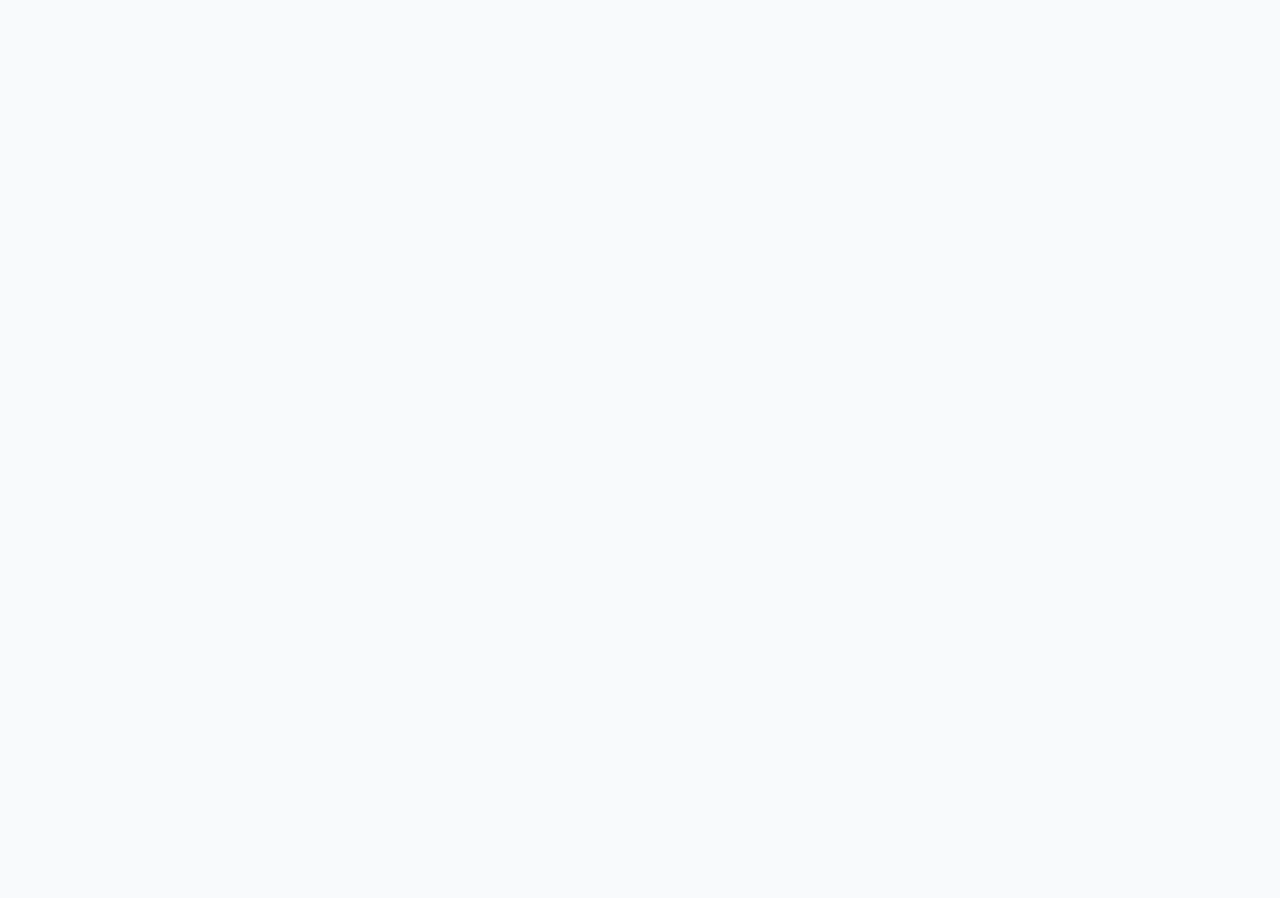
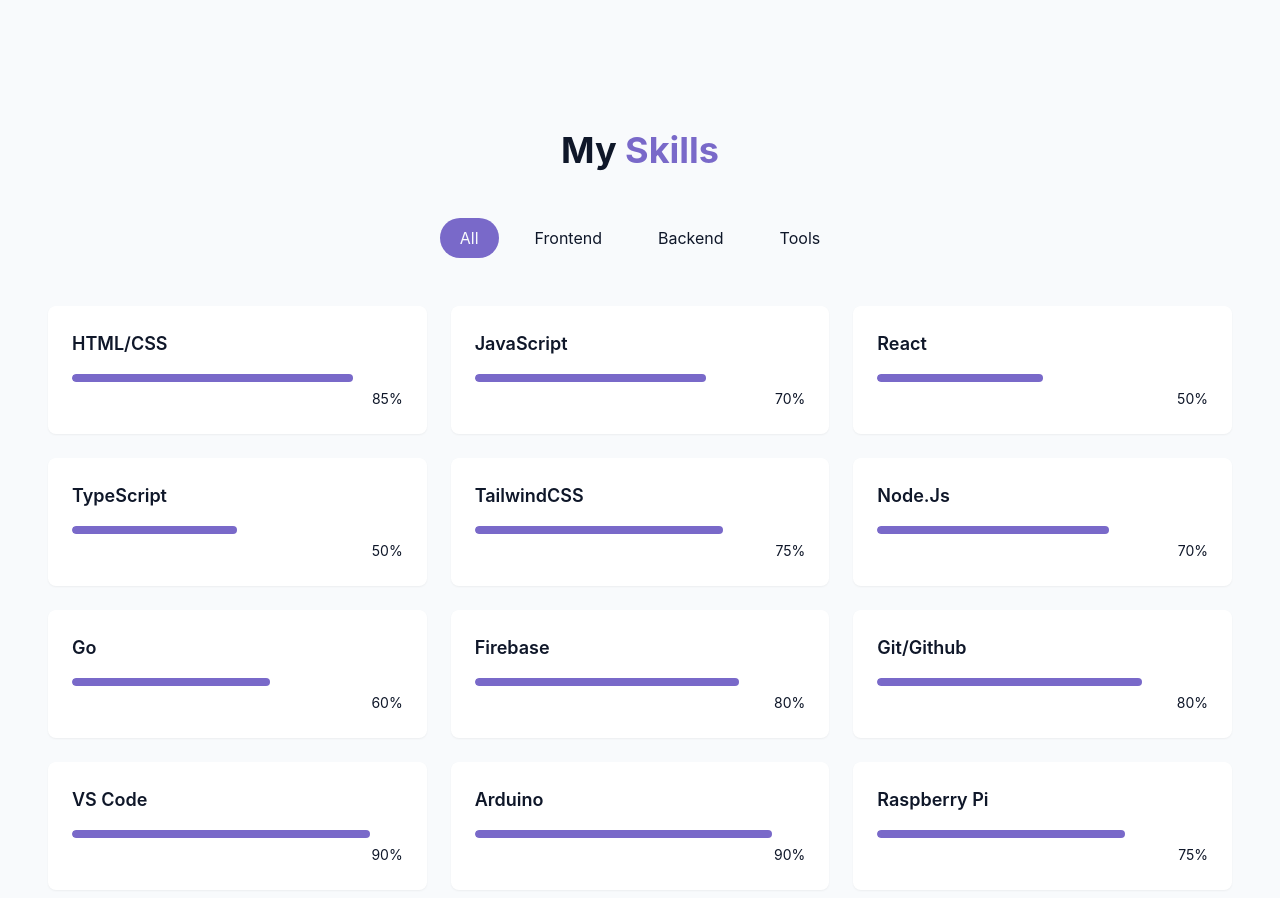
Before and after one commit to Gdankz/Portfolio, a React app: page / in a window 1280 px wide. Shown: the part 1400-2298 px from the top of the page. Before the commit the page ends 1434 px from the top, so only its background shows below. Built offline with nearby package versions, Linux system fonts and the light colour scheme; the HTML template or start-up script is replaced by a standard one.

Commit message:
Add Skills Page

```diff
--- /dev/null
+++ b/src/components/Skills.tsx
@@ -0,0 +1,79 @@
+import { useState } from "react"
+import { cn } from "../lib/utils"
+
+
+const skills = [
+    // Frontend
+    { name: "HTML/CSS", level: 85, category: "frontend" },
+    { name: "JavaScript", level: 70, category: "frontend" },
+    { name: "React", level: 50, category: "frontend" },
+    { name: "TypeScript", level: 50, category: "frontend" },
+    { name: "TailwindCSS", level: 75, category: "frontend" },
+
+    // Backend
+    { name: "Node.Js", level: 70, category: "backend" },
+    { name: "Go", level: 60, category: "backend" },
+    { name: "Firebase", level: 80, category: "backend" },
+
+    // Tools
+    { name: "Git/Github", level: 80, category: "tools" },
+    { name: "VS Code", level: 90, category: "tools" },
+    { name: "Arduino", level: 90, category: "tools" },
+    { name: "Raspberry Pi", level: 75, category: "tools" },
+]
+
+const categories = ["all", "frontend", "backend", "tools"]
+
+
+
+
+export const Skills = () => {
+    const [activeCategory, setActiveCategory] = useState("all")
+
+    const filteredSkills = skills.filter((skill) => activeCategory === "all" || skill.category === activeCategory)
+    return <section id="skills" className="py-24 px-4 relative bg-secondary/30">
+        <div className="container mx-auto max-2-5xl">
+            <h2 className="text-3xl md:text-4xl font-bold mb-12 text center">
+                My <span className="text-primary"> Skills </span>
+            </h2>
+
+            <div className="flex flex-wrap justify-center gap-4 mb-12">
+                {categories.map((category, key) => (
+                    <button key={key}
+                        onClick={() => setActiveCategory(category)}
+                        className={cn("px-5 py-2 rounded-full transition-colors duration-300 capitalize",
+                            activeCategory === category ? "bg-primary text-primary-foreground"
+                                : "bg-secondary/70 text-foreground hover:bd-secondary"
+
+                        )}
+                    >
+                        {category}
+                    </button>
+                ))}
+            </div>
+
+
+            <div className="grid grid-cols-1 sm:grid-cols-2 lg:grid-cols-3 gap-6">
+                {filteredSkills.map((skill, key) => (
+                    <div key={key} className="bg-card p-6 rounded-lg shadow-xs card-hover">
+                        <div className="text-left mb-4">
+                            <h3 className="font-semibold text-lg">{skill.name}</h3>
+                        </div>
+                        <div className="w-full bg-secondary/50 h-2 rounded-full overflow-hidden">
+                            <div className="bg-primary h-2 rounded-full origin-left animate-[grow_1.5s_ease-out"
+                                style={{ width: skill.level + "%" }}
+                            />
+                        </div>
+
+                        <div className="text-right mt-1">
+                            <span className="text-sm text-muted-foreground">
+                                {skill.level}%
+                            </span>
+                        </div>
+                    </div>
+                ))}
+            </div>
+        </div>
+
+    </section>
+}
--- a/src/pages/Home.tsx
+++ b/src/pages/Home.tsx
@@ -3,6 +3,7 @@
 import { Navbar } from "../components/Navbar"
 import { HeroSection } from "../components/HeroSection"
 import { AboutMe } from "../components/AboutMe"
+import { Skills } from "../components/Skills"
 
 export const Home = () => {
     return (
@@ -24,6 +25,7 @@
             <main>
                 <HeroSection />
                 <AboutMe />
+                <Skills />
             </main>
 
             {/* Footer */}
```
